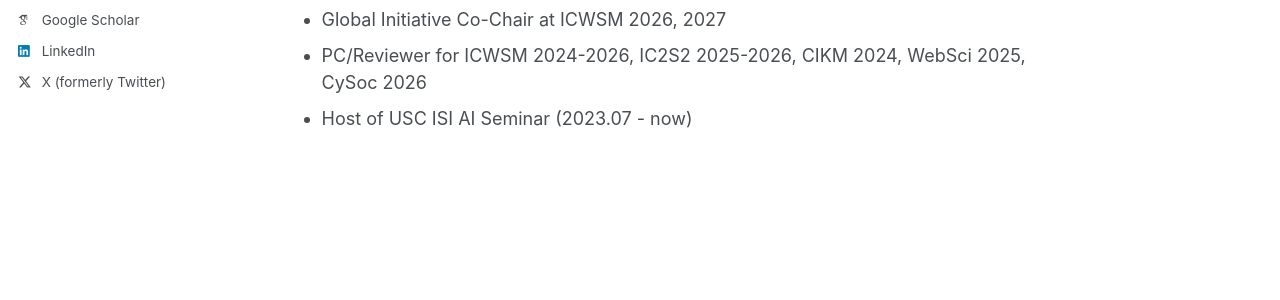
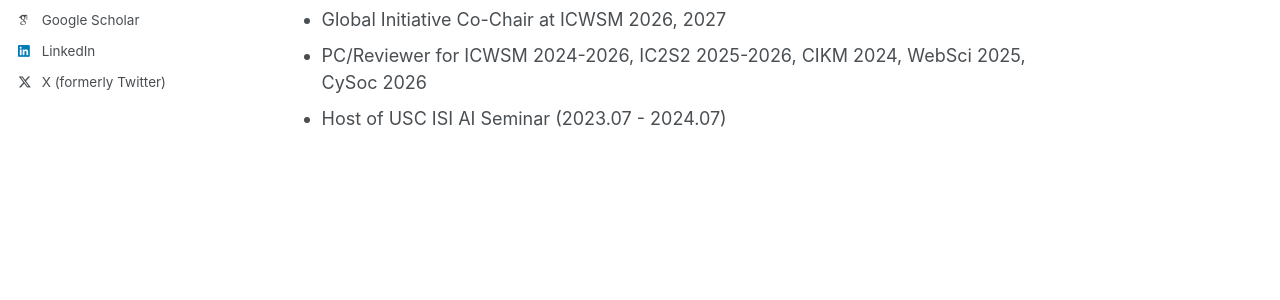
Before and after one commit to ZhuoyuShiii/zhuoyushiii.github.io, a Jekyll site: the page built from _pages/about.md, in a window 1280 px wide and 900 px high, scrolled down 743 px. Shown: the part 433-733 px from the top of the window. Built offline with Jekyll 4.4.1, drawn with Linux system fonts in a browser that asks for light colours; some web fonts are replaced; a script that is not in the unit is left out.

Commit message:
Update about.md

```diff
--- a/_pages/about.md
+++ b/_pages/about.md
@@ -43,4 +43,4 @@ _**Zhuoyu Shi**, Fred Morstatter_
 ## Service
 * Global Initiative Co-Chair at ICWSM 2026, 2027
 * PC/Reviewer for ICWSM 2024-2026, IC2S2 2025-2026, CIKM 2024, WebSci 2025, CySoc 2026
-* Host of USC ISI AI Seminar (2023.07 - now)
+* Host of USC ISI AI Seminar (2023.07 - 2024.07)
```
